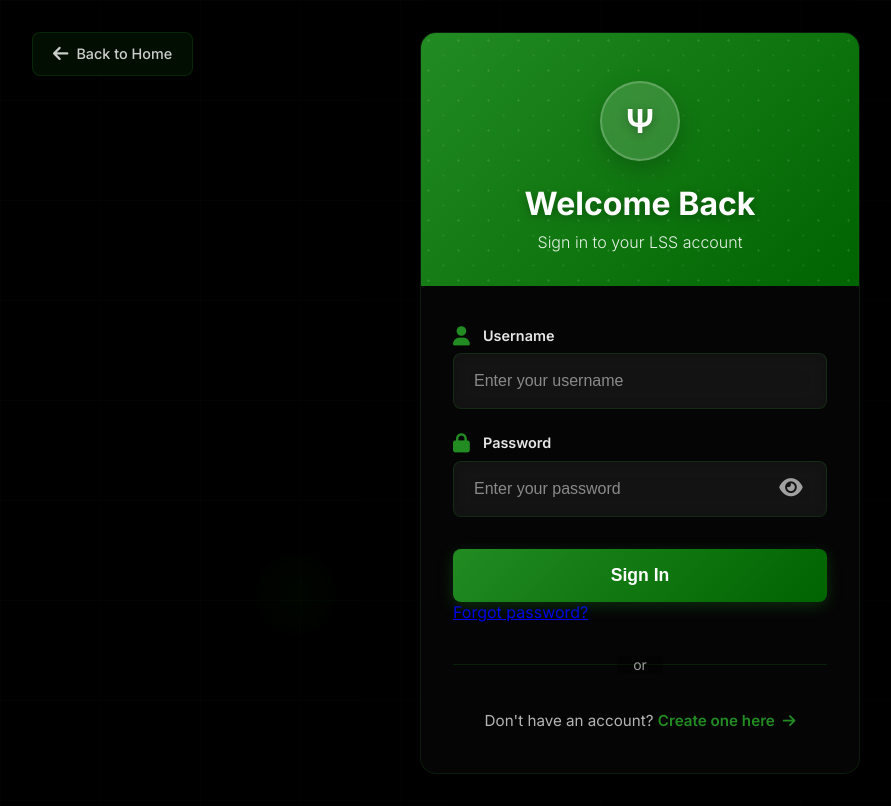
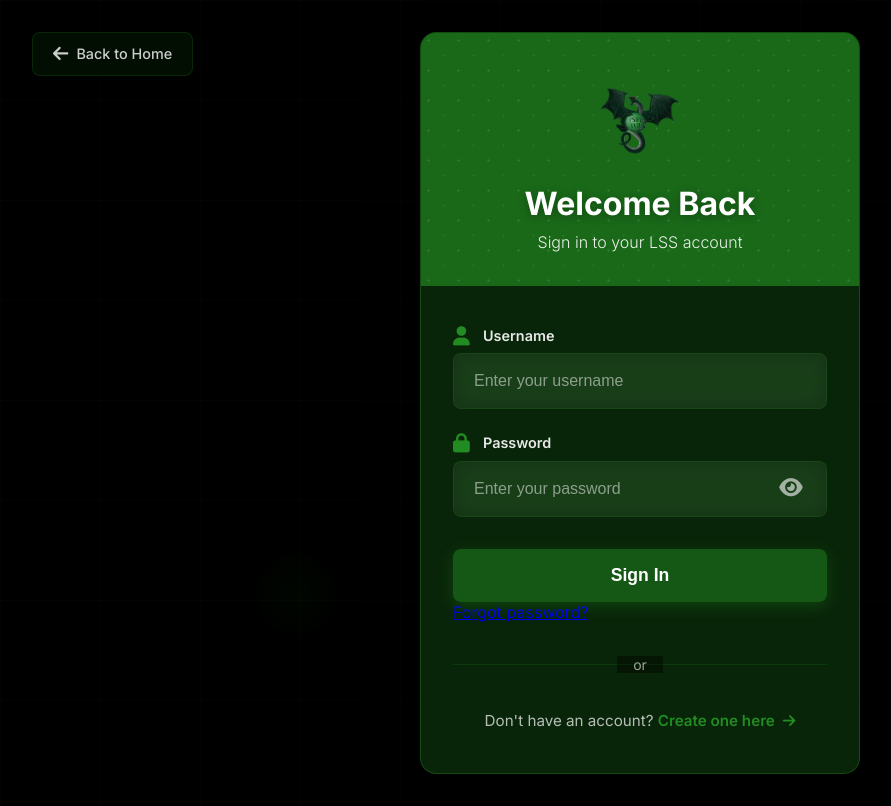
Before and after one commit to HafsahNasir/psifi_portal, a Django app: page /login/ in a window 1280 px wide. Shown: the whole page, without its empty margins (0-891 px from the left). Run offline with Django 4.2, Linux system fonts and the light colour scheme.

Commit message:
home page and login

```diff
--- a/users/templates/login.html
+++ b/users/templates/login.html
@@ -1,6 +1,6 @@
-{% extends 'base.html' %}
-{% block title %}Login - LSS{% endblock %}
-{% block content %}
+{% extends 'base.html' %} {% block title %}Login - LSS{% endblock %}
+{%block content %} {% load static %}
+
 <div class="login-container">
   <!-- Background Elements -->
   <div class="background-elements">
@@ -14,9 +14,11 @@
     <!-- Header Section -->
     <div class="login-header">
       <div class="logo-section">
-        <div class="logo-circle">
-          <span class="logo-text">Ψ</span>
-        </div>
+           <img
+          src="{% static 'images/logo_psifi.png' %}"
+          alt="PsiFi Logo"
+          class="logo-circle"
+        />
         <h2 class="login-title">Welcome Back</h2>
         <p class="login-subtitle">Sign in to your LSS account</p>
       </div>
@@ -208,7 +210,7 @@
 
   /* Main Login Card */
   .login-card {
-    background: rgba(255, 255, 255, 0.03);
+    background: rgba(51, 204, 51, 0.3);
     backdrop-filter: blur(20px);
     border: 1px solid rgba(34, 139, 34, 0.15);
     border-radius: clamp(12px, 2vw, 16px);
@@ -234,7 +236,7 @@
 
   /* Header Section */
   .login-header {
-    background: linear-gradient(135deg, #228b22, #006400);
+    background: rgba(51, 204, 51, 0.3);
     padding: clamp(2rem, 5vw, 3rem) clamp(1.5rem, 4vw, 2rem)
       clamp(1.5rem, 4vw, 2rem);
     text-align: center;
@@ -271,15 +273,10 @@
   .logo-circle {
     width: clamp(60px, 12vw, 80px);
     height: clamp(60px, 12vw, 80px);
-    background: rgba(255, 255, 255, 0.15);
-    border-radius: 50%;
     display: flex;
     align-items: center;
     justify-content: center;
     margin: 0 auto clamp(1rem, 3vw, 1.5rem);
-    backdrop-filter: blur(10px);
-    border: 2px solid rgba(255, 255, 255, 0.2);
-    box-shadow: 0 8px 25px rgba(0, 0, 0, 0.2);
   }
 
   .logo-text {
@@ -409,7 +406,7 @@
   /* Submit Button */
   .login-btn {
     width: 100%;
-    background: linear-gradient(135deg, #228b22, #006400);
+    background: rgba(51, 204, 51, 0.3);
     color: white;
     border: none;
     padding: clamp(0.8rem, 2.5vw, 1rem) clamp(1.5rem, 4vw, 2rem);
```
Also changed, not shown: users/templates/home.html (+16 -16 lines), db.sqlite3.
